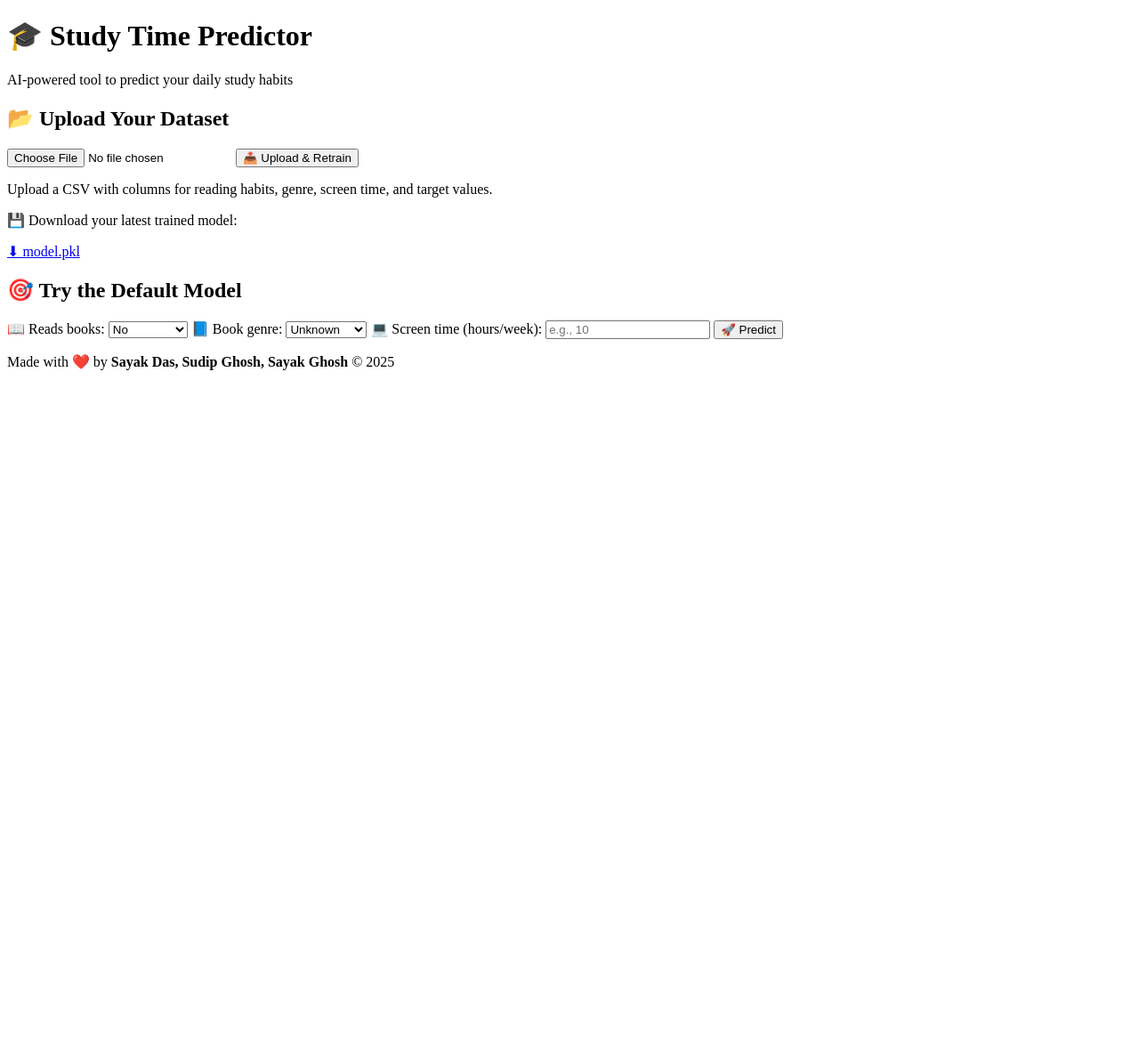
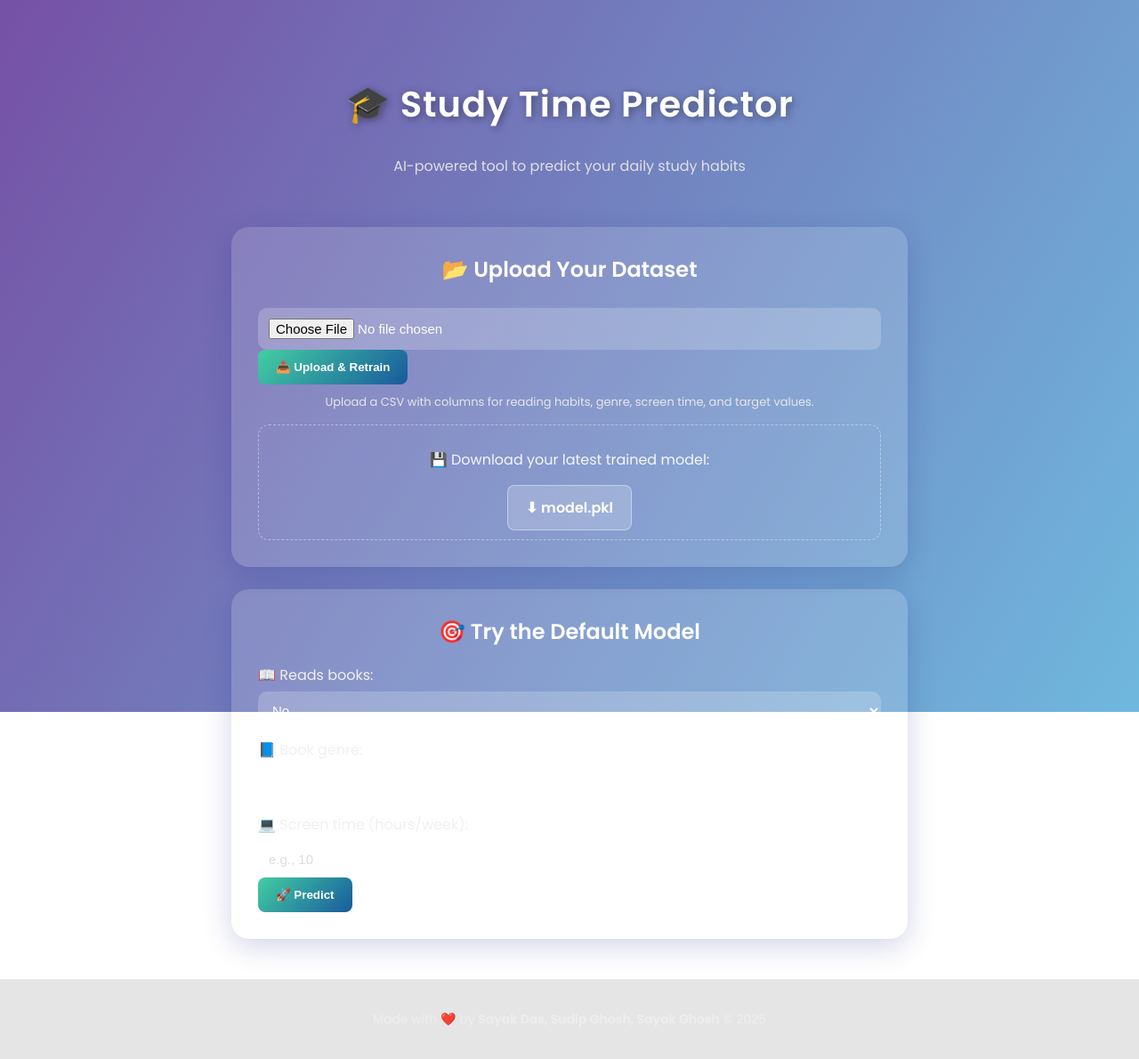
Before and after one commit to iamsayakdas/Study-Time-Predictor, a Flask app: template templates/index.html in a window 1280 px wide. Shown: the whole page at 89% size. Before the commit the page ends 416 px from the top, so only its background shows below. Run offline with Flask 2, Linux system fonts and the light colour scheme; the template is opened without the code that fills it, so the values that code supplies are empty; parts of the project's set-up code (start-up, migrations or seed data) failed here and were passed over.

Commit message:
Update style.css

```diff
--- a/static/style.css
+++ b/static/style.css
@@ -1,31 +1,208 @@
+@import url('https://fonts.googleapis.com/css2?family=Poppins:wght@400;600&display=swap');
+
+* {
+  box-sizing: border-box;
+  scroll-behavior: smooth;
+}
+
+body {
+  font-family: 'Poppins', sans-serif;
+  margin: 0;
+  color: #f5f6fa;
+  overflow-x: hidden;
+}
+
+.animated-bg {
+  position: fixed;
+  inset: 0;
+  background: linear-gradient(120deg, #667eea, #764ba2, #6dd5ed, #2193b0);
+  background-size: 400% 400%;
+  animation: gradientMove 10s ease infinite;
+  z-index: -2;
+}
+
+@keyframes gradientMove {
+  0% { background-position: 0% 50%; }
+  50% { background-position: 100% 50%; }
+  100% { background-position: 0% 50%; }
+}
+
+.header {
+  text-align: center;
+  padding: 60px 20px 20px;
+}
+
+.header h1 {
+  font-size: 40px;
+  font-weight: 700;
+  letter-spacing: 1px;
+  color: #fff;
+  text-shadow: 2px 2px 10px rgba(0,0,0,0.4);
+}
+
+.subtitle {
+  color: #e0e0e0;
+  font-size: 16px;
+  margin-top: 5px;
+}
+
+.main {
+  max-width: 800px;
+  margin: 0 auto;
+  padding: 20px;
+}
+
+.glass {
+  background: rgba(255, 255, 255, 0.15);
+  border-radius: 20px;
+  backdrop-filter: blur(15px);
+  padding: 30px;
+  margin-bottom: 25px;
+  box-shadow: 0 8px 32px rgba(31, 38, 135, 0.2);
+  transition: transform 0.3s ease, box-shadow 0.3s ease;
+}
+.glass:hover {
+  transform: translateY(-5px);
+  box-shadow: 0 8px 40px rgba(0, 0, 0, 0.3);
+}
+
+h2 {
+  text-align: center;
+  color: #fff;
+  margin-top: 0;
+}
+
+label {
+  display: block;
+  margin-top: 10px;
+  color: #f0f0f0;
+}
+
+input[type="file"], select, input[type="number"] {
+  width: 100%;
+  padding: 12px;
+  border: none;
+  border-radius: 10px;
+  margin-top: 6px;
+  background: rgba(255,255,255,0.2);
+  color: #fff;
+  font-size: 15px;
+  outline: none;
+}
+
+input::placeholder {
+  color: #ddd;
+}
+
+.btn {
+  display: inline-block;
+  padding: 12px 20px;
+  border-radius: 8px;
+  border: none;
+  font-weight: 600;
+  cursor: pointer;
+  transition: all 0.3s ease;
+  text-decoration: none;
+  color: #fff;
+}
+
+.primary {
+  background: linear-gradient(135deg, #43cea2, #185a9d);
+}
+.primary:hover {
+  background: linear-gradient(135deg, #56b4d3, #348f50);
+  transform: translateY(-2px);
+}
+
+.secondary {
+  background: rgba(255, 255, 255, 0.2);
+  border: 1px solid rgba(255,255,255,0.4);
+}
+.secondary:hover {
+  background: rgba(255, 255, 255, 0.3);
+}
+
+.note {
+  font-size: 13px;
+  text-align: center;
+  color: #e6e6e6;
+  margin-top: 10px;
+}
+
+.download-box {
+  text-align: center;
+  margin-top: 15px;
+  border: 1px dashed rgba(255,255,255,0.4);
+  border-radius: 12px;
+  padding: 10px;
+}
+
+.flash {
+  background: rgba(46, 204, 113, 0.2);
+  border-left: 5px solid #2ecc71;
+  border-radius: 10px;
+  margin-bottom: 20px;
+  padding: 10px 15px;
+}
+
+.result-box {
+  text-align: center;
+  background: rgba(255,255,255,0.15);
+  border-radius: 12px;
+  padding: 15px;
+  margin: 10px 0 20px;
+}
+
+.footer {
+  text-align: center;
+  padding: 20px;
+  font-size: 14px;
+  color: #eee;
+  background: rgba(0,0,0,0.1);
+  border-top: 1px solid rgba(255,255,255,0.2);
+}
+
 /* Loader Overlay */
 .loader-overlay {
   position: fixed;
   inset: 0;
-  background: rgba(255, 255, 255, 0.8);
-  backdrop-filter: blur(4px);
+  background: rgba(10, 10, 10, 0.7);
   display: none;
   align-items: center;
   justify-content: center;
   flex-direction: column;
   z-index: 9999;
-  text-align: center;
-  font-weight: 600;
-  color: #333;
-  font-size: 16px;
+  color: #fff;
+  font-size: 18px;
+  backdrop-filter: blur(8px);
 }
 
 .loader {
-  border: 5px solid #e0e0e0;
-  border-top: 5px solid #667eea;
+  border: 5px solid rgba(255,255,255,0.2);
+  border-top: 5px solid #43cea2;
   border-radius: 50%;
   width: 60px;
   height: 60px;
   animation: spin 1s linear infinite;
-  margin-bottom: 12px;
+  margin-bottom: 15px;
 }
 
 @keyframes spin {
   from { transform: rotate(0deg); }
   to { transform: rotate(360deg); }
 }
+
+.fade-in {
+  animation: fadeInUp 0.8s ease both;
+}
+
+@keyframes fadeInUp {
+  from {
+    opacity: 0;
+    transform: translateY(20px);
+  }
+  to {
+    opacity: 1;
+    transform: translateY(0);
+  }
+}
```
